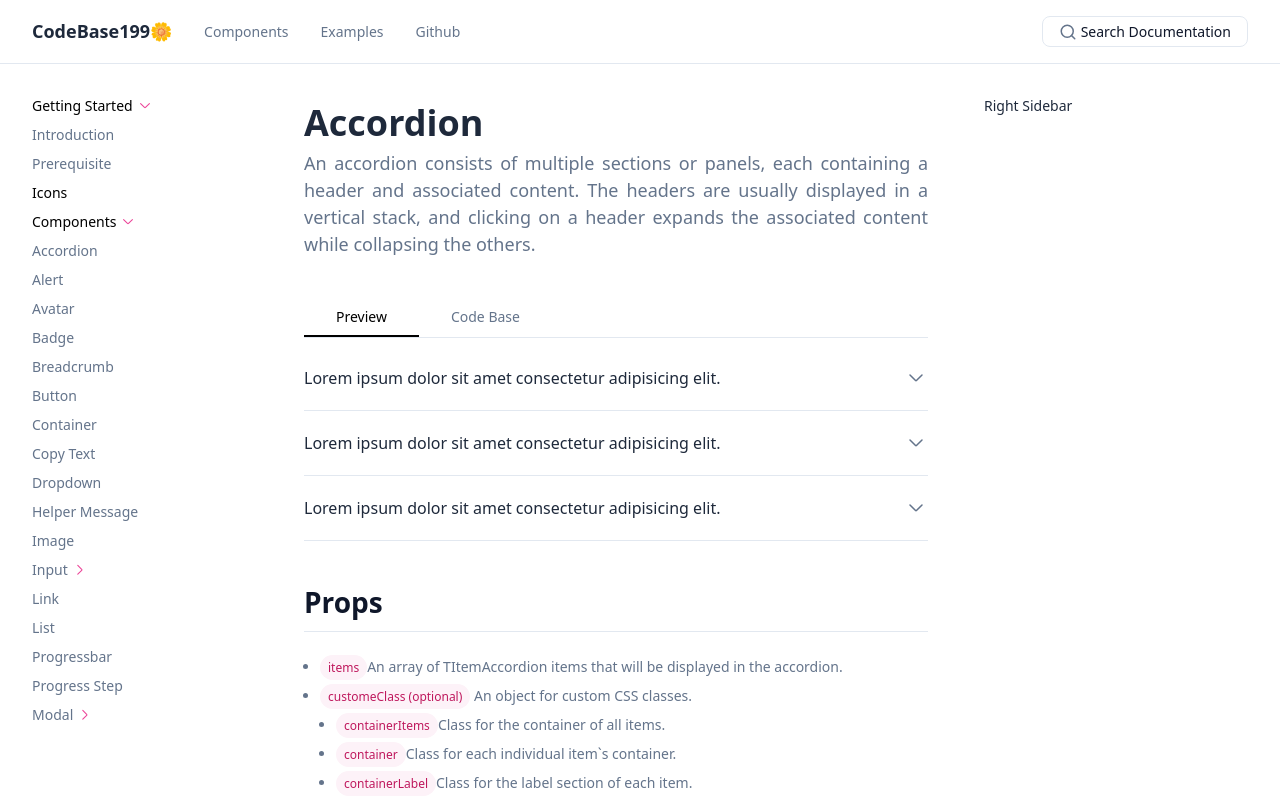
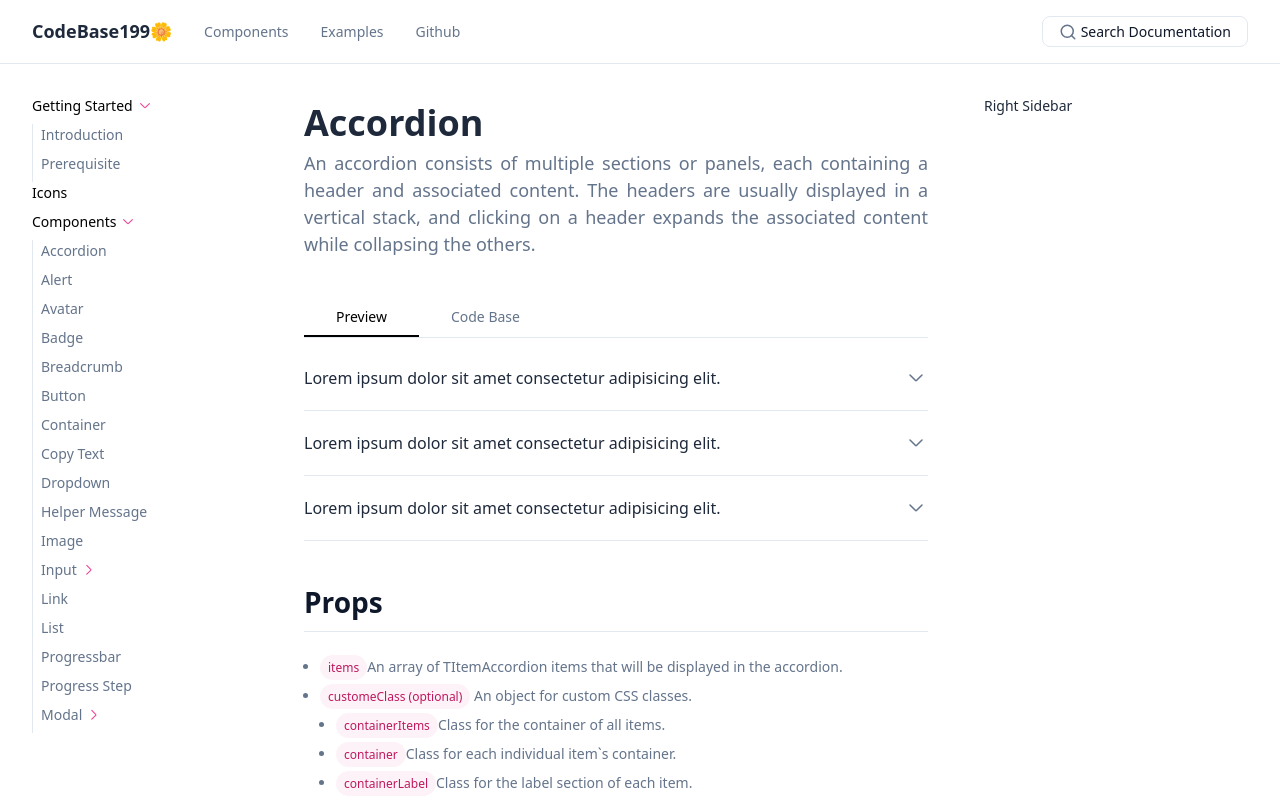
Before and after one commit to siska199/pp-w-code-base-react, a React (Vite) app in the folder react/: page / in a window 1280 px wide. Built offline with nearby package versions, Linux system fonts and the light colour scheme.

Commit message:
add logic active menu for selected menu

```diff
--- a/react/src/components/Sidebar.tsx
+++ b/react/src/components/Sidebar.tsx
@@ -8,9 +8,11 @@ import NestedMenu, { TMenuSettings, TParamsOnChangeMenu } from "./ui/NestedMenu"
 
 
 const Sidebar = () => {
+    const { handleToggleSidebar } = useSidebar();
+    const navigate = useNavigate()
+
     const [topPosition, setTopPosition] = useState(0);
-    const { handleToggleSidebar } = useSidebar();
-    const [setting] = useState<TMenuSettings>({
+    const [setting, setSetting] = useState<TMenuSettings>({
         "0": {
             customeClass: {
                 label: "text-black font-medium"
@@ -27,7 +29,6 @@ const Sidebar = () => {
         }
     })
 
-    const navigate = useNavigate()
 
     useEffect(() => {
         // Get Navbar Height for set position of the sidebar from top
@@ -39,10 +40,20 @@ const Sidebar = () => {
     }, [])
 
     const handleChangeActiveMenu = (data: TParamsOnChangeMenu) => {
-        setting.activeMenu.level = data?.level
-        setting.activeMenu.name = data?.groupMenu?.name
-        setting.activeMenu.parent = data?.parent
-        navigate(data?.groupMenu?.url as string)
+        setSetting({
+            ...setting,
+            [data?.level - 1]: {
+                ...setting[data?.level - 1],
+                defaultOpen: true
+            },
+            activeMenu: {
+                ...setting?.activeMenu,
+                level: data?.level,
+                name: data?.groupMenu?.name,
+                parent: data?.parent
+            }
+        })
+        // navigate(data?.groupMenu?.url as string)
     }
 
 
@@ -214,6 +225,7 @@ const listGroupMenu = [
                     {
                         name: 'Modal Confirmation',
                         url: '/docs/components/modal/confirmation',
+
                     }
                 ]
             },
--- a/react/src/components/ui/NestedMenu.tsx
+++ b/react/src/components/ui/NestedMenu.tsx
@@ -70,7 +70,7 @@ const RenderMenu = (props: TProps) => {
                 groupMenu,
                 openMenus,
                 level,
-                parent: parent || ""
+                parent: parent || "",
             });
         } else {
             setOpenMenus((prevOpenMenus) => ({
@@ -82,10 +82,10 @@ const RenderMenu = (props: TProps) => {
 
     return (
         <ul className={cn({
-            "flex flex-col overflow-y-auto transition-all duration-100 ease": true,
-            "ml-2": level > 1,
-            "opacity-100 max-h-full": isOpen || (level < setting?.activeMenu?.level && setting?.activeMenu.parent === parent),
-            "opacity-0 max-h-0": !isOpen,
+            "flex flex-col  opacity-0 max-h-0 overflow-y-auto transition-all duration-300 ease": true,
+            "border-l": level > 0,
+            " ml-2": level > 1,
+            "opacity-100 max-h-full": isOpen,
         })}>
             {menu?.map((groupMenu: TItemMenu, i) => (
                 <li key={i} className="">
@@ -97,6 +97,8 @@ const RenderMenu = (props: TProps) => {
                     >
                         <span className={cn({
                             "": true,
+                            "pl-2": level > 0,
+                            "border-l border-primary-700 text-primary-700": setting?.activeMenu.name === groupMenu?.name,
                             [setting?.[level]?.customeClass?.label || ""]: setting?.[level]?.customeClass?.label
                         })}>{groupMenu?.name}</span>
                         {!isEmptyValue(groupMenu?.childs) && (
```
